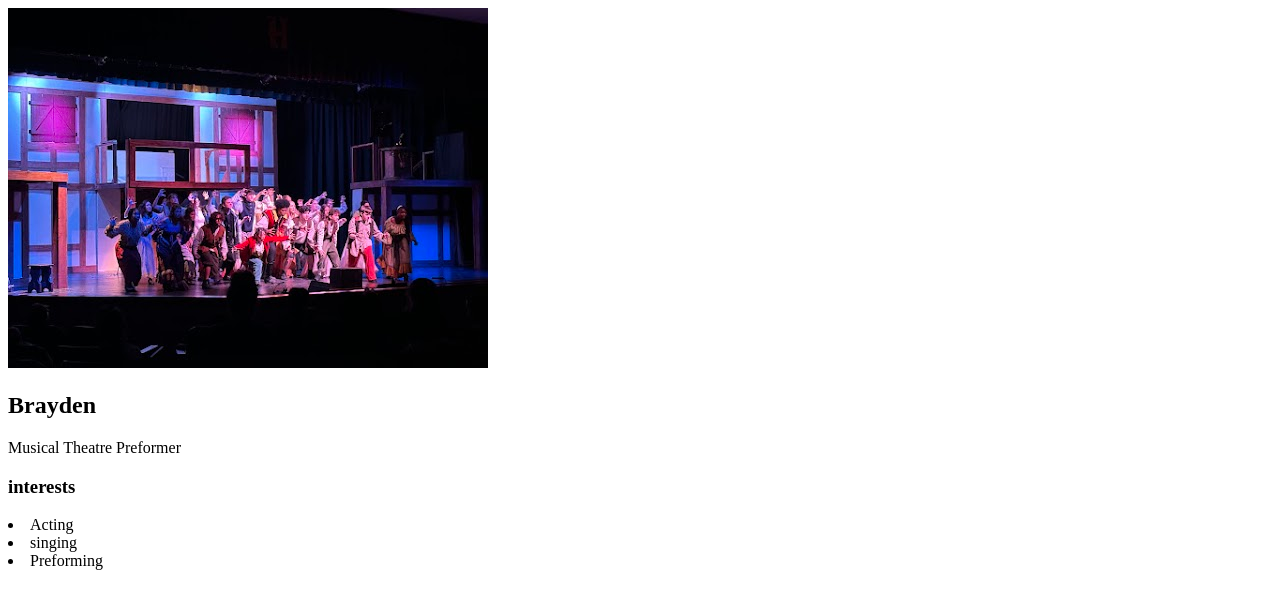
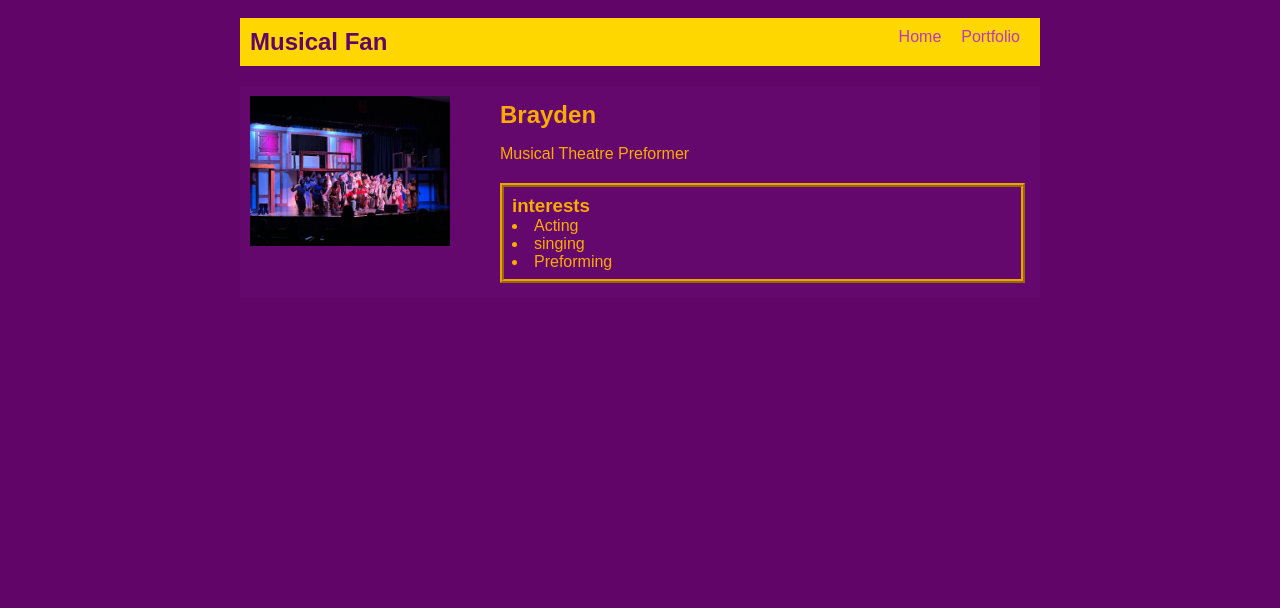
Before and after one commit to BraydenGregor8/BraydenGregor8.github.io, a plain HTML site: page index.html in a window 1280 px wide. Drawn offline with Linux system fonts and the light colour scheme.

Commit message:
add index.html and css files

```diff
--- a/index.html
+++ b/index.html
@@ -2,19 +2,30 @@
 <html>
   <head>
     <title>Musical Fan</title>
+    <link rel="stylesheet" href="style.css"/>
   </head>
 
   <body>
     <!-- All content goes here -->
     <div id="all-contents">
       <nav>
+        <h1>Musical Fan</h1>
+        <ul id="nav-ul">
 
+        </ulid="nav-ul">
+<li class="nav-li">
+  <a href="index.html">Home</a>
+</li>
+<li class="nav-li">
+  <a href="portfolio.html">Portfolio</a>
+</li>
+</ul>
       </nav>
 
       <main>
         <!-- Sidebar section -->
         <div class="sidebar">
-     <img class="sidebar-img" src="images/Itsabeast.jpg">
+          <img class="sidebar-img" src="Images/Itsabeast.jpg" />
         </div>
 
         <!-- Content section -->
@@ -31,7 +42,6 @@
           </div>
         </div>
       </main>
-
     </div>
   </body>
 </html>
--- a/style.css
+++ b/style.css
@@ -0,0 +1,77 @@
+body {
+    background: rgb(98, 5, 105);
+    color: rgb(251, 171, 0);
+    padding: 10px;
+    font-family: Arial, sans-serif;
+}
+
+#all-contents {
+    max-width: 800px;
+    margin: auto;
+}
+
+/* navigation menu */
+nav {
+    background: rgb(255, 215, 0);
+    margin: 0 auto;
+    display: flex;
+    padding: 10px;
+    margin-bottom: 20px;
+}
+
+h1 {
+    display: flex;
+    align-items: center;
+    color: rgb(98, 5, 105);
+    flex: 1;
+    margin: 0;
+}
+
+#nav-ul {
+    list-style-type: none;
+    margin: 0;
+    padding: 0;
+    display: flex;
+}
+
+.nav-li {
+    display: inline-block;
+    padding: 0 10px;
+}
+
+a {
+    text-decoration: none;
+    color: #ba3abe;
+}
+
+/* main container area beneath menu */
+main {
+    background: rgb(100, 8, 110);
+    display: flex;
+    margin-top: 20px;
+}
+
+.sidebar {
+    margin-right: 25px;
+    padding: 10px;
+}
+
+.sidebar-img {
+    width: 200px;
+}
+
+.content {
+    flex: 1;
+    padding: 15px;
+}
+
+/* interests section styles */
+#interests {
+    border: 4px rgb(234, 162, 8) ridge;
+    padding: 8px;
+    margin-top: 20px;
+}
+
+h2, h3 {
+    margin: 0px;
+}
```
Lines whose indentation alone changed are shown as unchanged.
